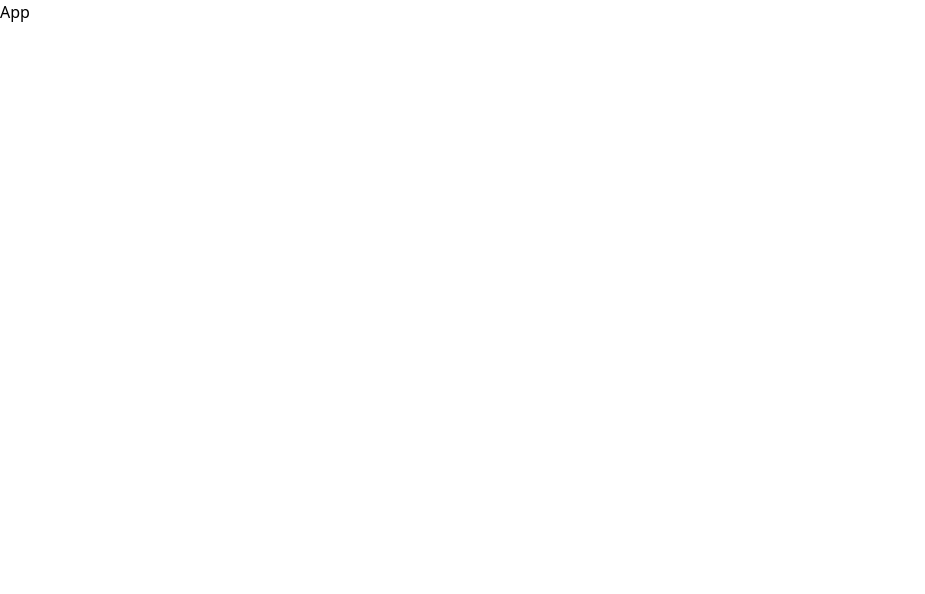
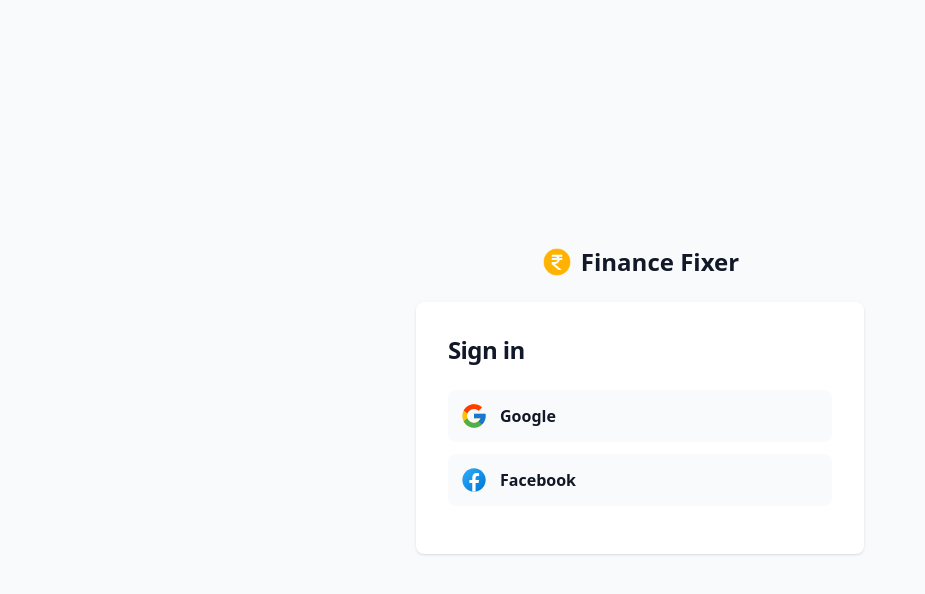
Before and after one commit to gauravsoni97/financefixer, a React (Create React App) app: page / in a window 1280 px wide. Shown: the top 594 px of the page, without its empty margins (0-925 px from the left). Built offline with nearby package versions, Linux system fonts and the light colour scheme; the HTML template or start-up script is replaced by a standard one.

Commit message:
login ui set

```diff
--- a/src/App.js
+++ b/src/App.js
@@ -1,9 +1,12 @@
-import React from 'react'
+import React from "react";
+import Login from "./Screens/Login/Login";
 
 const App = () => {
   return (
-    <div>App</div>
-  )
-}
+    <div>
+      <Login />
+    </div>
+  );
+};
 
-export default App
+export default App;
--- /dev/null
+++ b/src/Components/IconComponent/FacebookIcon.jsx
@@ -0,0 +1,38 @@
+import React from "react";
+
+const FacebookIcon = () => {
+  return (
+    <>
+      <svg
+        xmlns="http://www.w3.org/2000/svg"
+        x="0px"
+        y="0px"
+        width="28"
+        height="28"
+        viewBox="0 0 48 48"
+      >
+        <linearGradient
+          id="Ld6sqrtcxMyckEl6xeDdMa_uLWV5A9vXIPu_gr1"
+          x1="9.993"
+          x2="40.615"
+          y1="9.993"
+          y2="40.615"
+          gradientUnits="userSpaceOnUse"
+        >
+          <stop offset="0" stop-color="#2aa4f4"></stop>
+          <stop offset="1" stop-color="#007ad9"></stop>
+        </linearGradient>
+        <path
+          fill="url(#Ld6sqrtcxMyckEl6xeDdMa_uLWV5A9vXIPu_gr1)"
+          d="M24,4C12.954,4,4,12.954,4,24s8.954,20,20,20s20-8.954,20-20S35.046,4,24,4z"
+        ></path>
+        <path
+          fill="#fff"
+          d="M26.707,29.301h5.176l0.813-5.258h-5.989v-2.874c0-2.184,0.714-4.121,2.757-4.121h3.283V12.46 c-0.577-0.078-1.797-0.248-4.102-0.248c-4.814,0-7.636,2.542-7.636,8.334v3.498H16.06v5.258h4.948v14.452 C21.988,43.9,22.981,44,24,44c0.921,0,1.82-0.084,2.707-0.204V29.301z"
+        ></path>
+      </svg>
+    </>
+  );
+};
+
+export default FacebookIcon;
--- /dev/null
+++ b/src/Components/IconComponent/GoogleIcon.jsx
@@ -0,0 +1,33 @@
+import React from "react";
+
+const GoogleIcon = () => {
+  return (
+    <>
+      <svg
+        xmlns="http://www.w3.org/2000/svg"
+        viewBox="0 0 48 48"
+        width="28px"
+        height="28px"
+      >
+        <path
+          fill="#FFC107"
+          d="M43.611,20.083H42V20H24v8h11.303c-1.649,4.657-6.08,8-11.303,8c-6.627,0-12-5.373-12-12c0-6.627,5.373-12,12-12c3.059,0,5.842,1.154,7.961,3.039l5.657-5.657C34.046,6.053,29.268,4,24,4C12.955,4,4,12.955,4,24c0,11.045,8.955,20,20,20c11.045,0,20-8.955,20-20C44,22.659,43.862,21.35,43.611,20.083z"
+        />
+        <path
+          fill="#FF3D00"
+          d="M6.306,14.691l6.571,4.819C14.655,15.108,18.961,12,24,12c3.059,0,5.842,1.154,7.961,3.039l5.657-5.657C34.046,6.053,29.268,4,24,4C16.318,4,9.656,8.337,6.306,14.691z"
+        />
+        <path
+          fill="#4CAF50"
+          d="M24,44c5.166,0,9.86-1.977,13.409-5.192l-6.19-5.238C29.211,35.091,26.715,36,24,36c-5.202,0-9.619-3.317-11.283-7.946l-6.522,5.025C9.505,39.556,16.227,44,24,44z"
+        />
+        <path
+          fill="#1976D2"
+          d="M43.611,20.083H42V20H24v8h11.303c-0.792,2.237-2.231,4.166-4.087,5.571c0.001-0.001,0.002-0.001,0.003-0.002l6.19,5.238C36.971,39.205,44,34,44,24C44,22.659,43.862,21.35,43.611,20.083z"
+        />
+      </svg>
+    </>
+  );
+};
+
+export default GoogleIcon;
--- a/src/Screens/Login/Login.jsx
+++ b/src/Screens/Login/Login.jsx
@@ -1,9 +1,56 @@
-import React from 'react'
+import React from "react";
+import "./Login.css";
+import GoogleIcon from "../../Components/IconComponent/GoogleIcon";
+import FacebookIcon from "../../Components/IconComponent/FacebookIcon";
+import logo from "../../assets/Images/rupeelogo.png";
 
 const Login = () => {
   return (
-    <div>Login</div>
-  )
-}
+    <div>
+      <section class=" h-screen w-screen flex items-center justify-center  bg-gray-50 dark:bg-gray-900">
+        <div class="flex w-screen flex-col items-center justify-center px-6 py-8 mx-auto md:h-screen lg:py-0">
+          <a
+            href="#"
+            class="flex items-center mb-6 text-2xl font-semibold text-gray-900 dark:text-white"
+          >
+            <img class="w-8 h-8 mr-2" src={logo} alt="logo" />
+            Finance Fixer
+          </a>
+          <div class="w-full bg-white rounded-lg shadow dark:border md:mt-0 sm:max-w-md xl:p-0 dark:bg-gray-800 dark:border-gray-700">
+            <div class="p-6 space-y-4 md:space-y-6 sm:p-8">
+              <h1 class="text-xl font-bold leading-tight tracking-tight text-gray-900 md:text-2xl dark:text-white">
+                Sign in
+              </h1>
+              <div>
+                <ul class="my-4 space-y-3">
+                  <li>
+                    <a
+                      href="#"
+                      class="flex items-center p-3 text-base font-bold text-gray-900 rounded-lg bg-gray-50 hover:bg-gray-100 group hover:shadow dark:bg-gray-600 dark:hover:bg-gray-500 dark:text-white"
+                    >
+                      <GoogleIcon />
+                      <span class="flex-1 ml-3 whitespace-nowrap">Google</span>
+                    </a>
+                  </li>
+                  <li>
+                    <a
+                      href="#"
+                      class="flex items-center p-3 text-base font-bold text-gray-900 rounded-lg bg-gray-50 hover:bg-gray-100 group hover:shadow dark:bg-gray-600 dark:hover:bg-gray-500 dark:text-white"
+                    >
+                      <FacebookIcon />
+                      <span class="flex-1 ml-3 whitespace-nowrap">
+                        Facebook
+                      </span>
+                    </a>
+                  </li>
+                </ul>
+              </div>
+            </div>
+          </div>
+        </div>
+      </section>
+    </div>
+  );
+};
 
-export default Login
+export default Login;
```
Also changed, not shown: src/Screens/Login/Login.css (added), src/assets/Images/rupeelogo.png (added).
